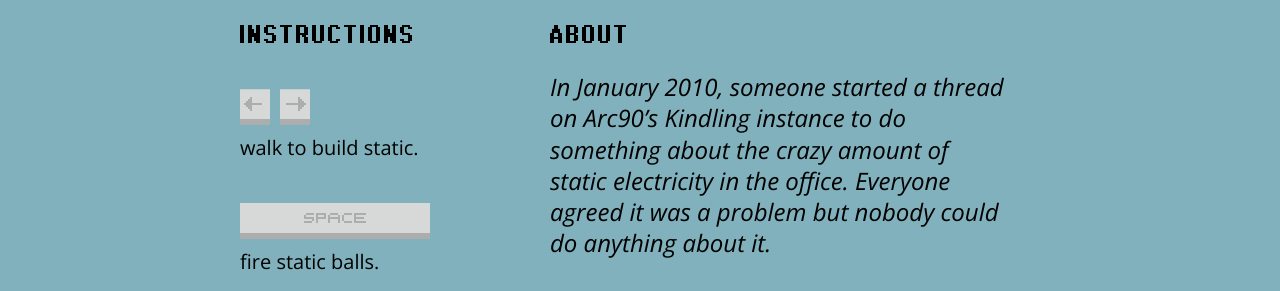
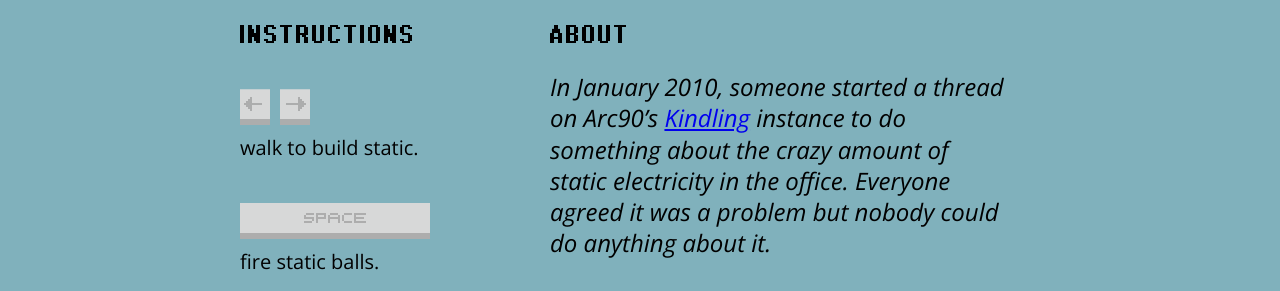
Before and after one commit to rvinluan/Arc90-The-Game-Page, a plain HTML site: page index.html in a window 1280 px wide. Shown: the part 620-911 px from the top of the page. Drawn offline with nearby package versions, Linux system fonts and the light colour scheme.

Commit message:
Adding a link to Kindling
It's about synergy you guys

```diff
--- a/index.html
+++ b/index.html
@@ -79,7 +79,7 @@
 		    	</aside>
 		    	<div class="about">
 		    		<h1 class="pixel-font">About</h1>
-		    		<p class="intro"><em>In January 2010, someone started a thread on Arc90’s Kindling instance to do something about the crazy amount of static electricity in the office. Everyone agreed it was a problem but nobody could do anything about it.</em></p>
+		    		<p class="intro"><em>In January 2010, someone started a thread on Arc90’s <a href="http://www.kindlingapp.com/">Kindling</a> instance to do something about the crazy amount of static electricity in the office. Everyone agreed it was a problem but nobody could do anything about it.</em></p>
 		    		<p><strong>Until now.</strong></p>
 		    		<p>Well ok, the problem isn’t fixed. You still get shocked if you try to go to the bathroom or open any door. It’s just now there’s a game about it.</p>
 		    		<p>As a summer intern at Arc90, I was asked to chat with a bunch of people in the office and use what I learned to make a project. Almost everyone mentioned the static, and when I told them I was making a video game, they suggested I make that an element. So I did.</p>
```
